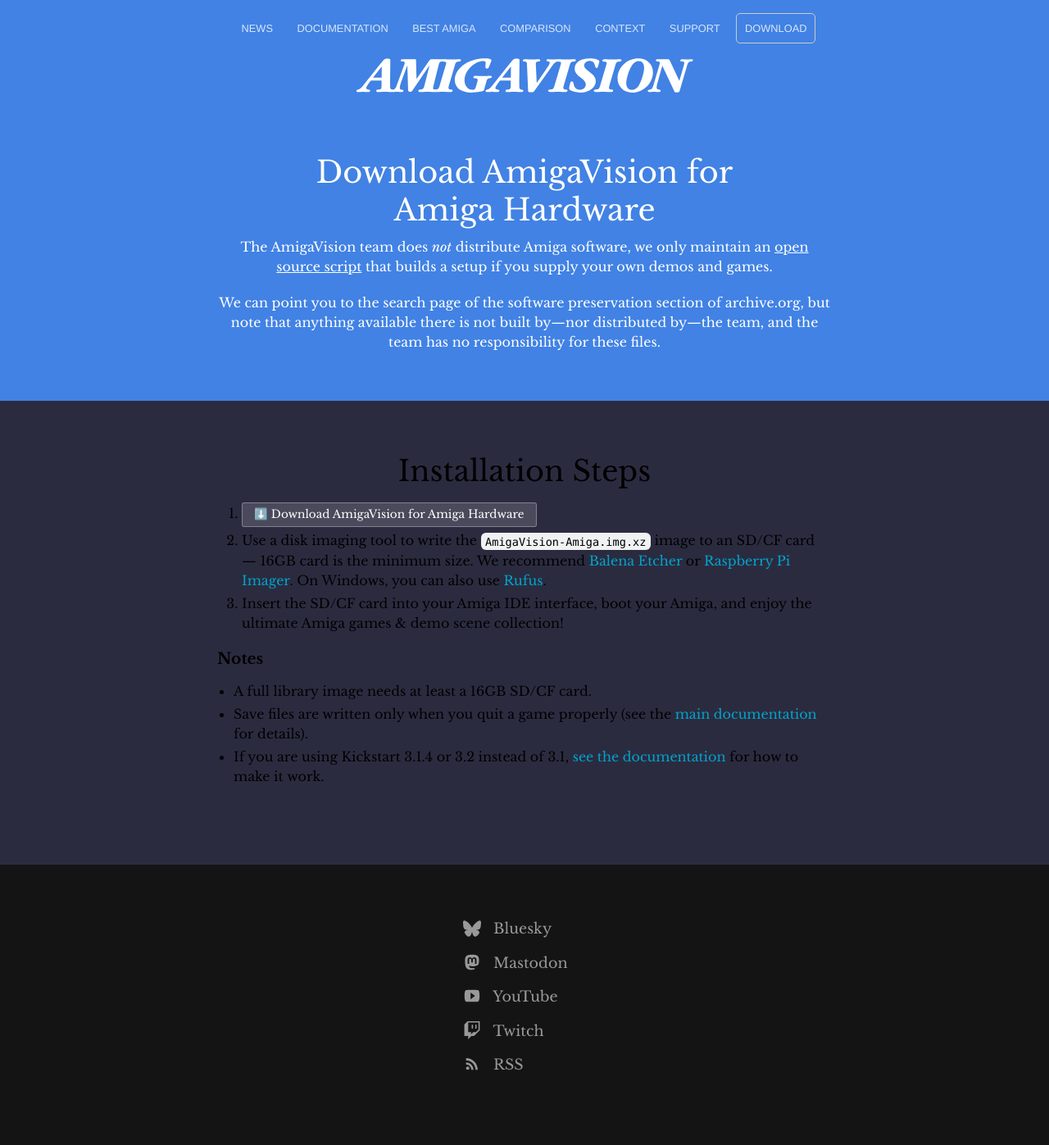
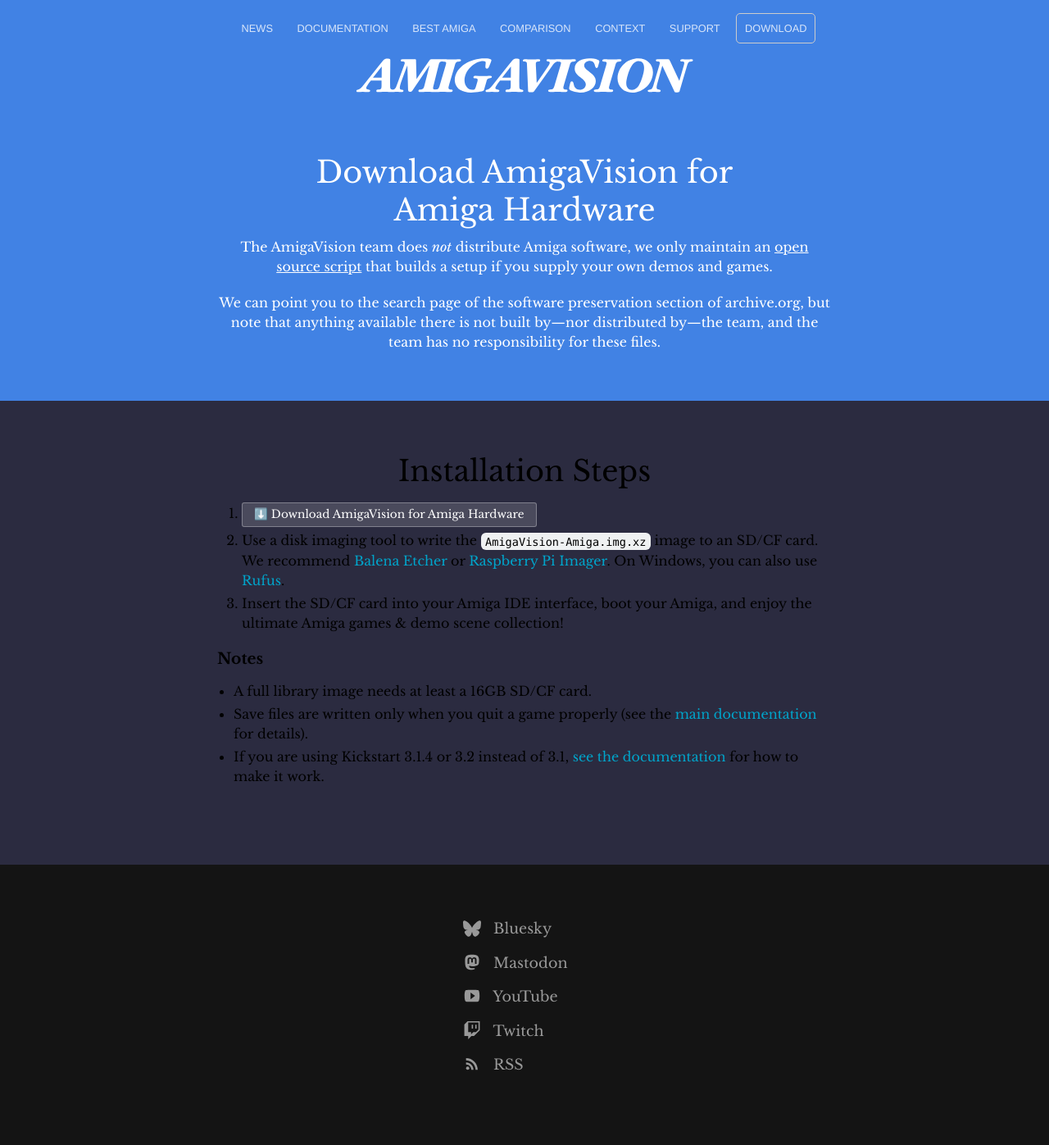
Before and after one commit to amigavision/amigavision.github.io, a Jekyll site: the page built from download/amiga.html, in a window 1280 px wide. Shown: the whole page at 82% size. Built offline with Jekyll 4.4.1, drawn with Linux system fonts in a browser that asks for light colours.

Commit message:
Dept. of Redundancy Dept.

```diff
--- a/download/amiga.html
+++ b/download/amiga.html
@@ -17,7 +17,7 @@
     <h2>Installation Steps</h2>
     <ol>
       <li><div class="button alt"><a target="_blank" href="https://archive.org/details/software?query=amigavision+for+amiga+hardware">⬇️ Download AmigaVision for Amiga Hardware</a></div></li>
-      <li>Use a disk imaging tool to write the <code>AmigaVision-Amiga.img.xz</code> image to an SD/CF card — 16GB card is the minimum size. We recommend <a href="https://etcher.balena.io">Balena Etcher</a> or <a href="https://www.raspberrypi.com/software/">Raspberry Pi Imager</a>. On Windows, you can also use <a href="https://rufus.ie">Rufus</a>.</li>
+      <li>Use a disk imaging tool to write the <code>AmigaVision-Amiga.img.xz</code> image to an SD/CF card. We recommend <a href="https://etcher.balena.io">Balena Etcher</a> or <a href="https://www.raspberrypi.com/software/">Raspberry Pi Imager</a>. On Windows, you can also use <a href="https://rufus.ie">Rufus</a>.</li>
       <li>Insert the SD/CF card into your Amiga IDE interface, boot your Amiga, and enjoy the ultimate Amiga games & demo scene collection!
     </ol>
 
```
